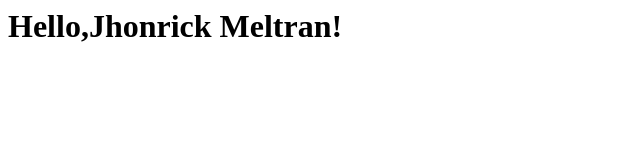
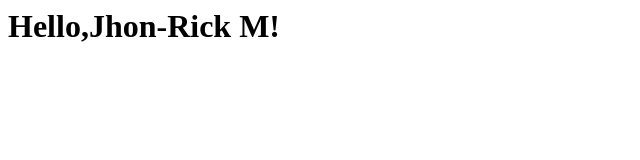
Before and after one commit to Jmeltran/gitexercise, a plain HTML site: page index.html in a window 1280 px wide. Shown: the whole page, without its empty margins (0-640 px from the left). Drawn offline with Linux system fonts and the light colour scheme.

Commit message:
Add index.html

```diff
--- a/index.html
+++ b/index.html
@@ -3,6 +3,6 @@
         <title>My Website</title>
     </head>
     <body>
-        <h1>Hello,Jhonrick Meltran!</h1>
+        <h1>Hello,Jhon-Rick M!</h1>
     </body>
 </html>
```
